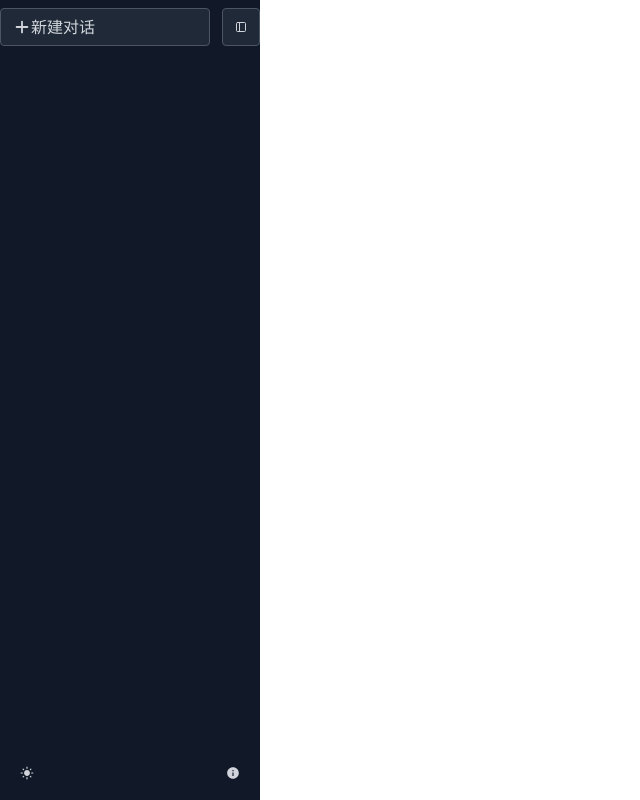
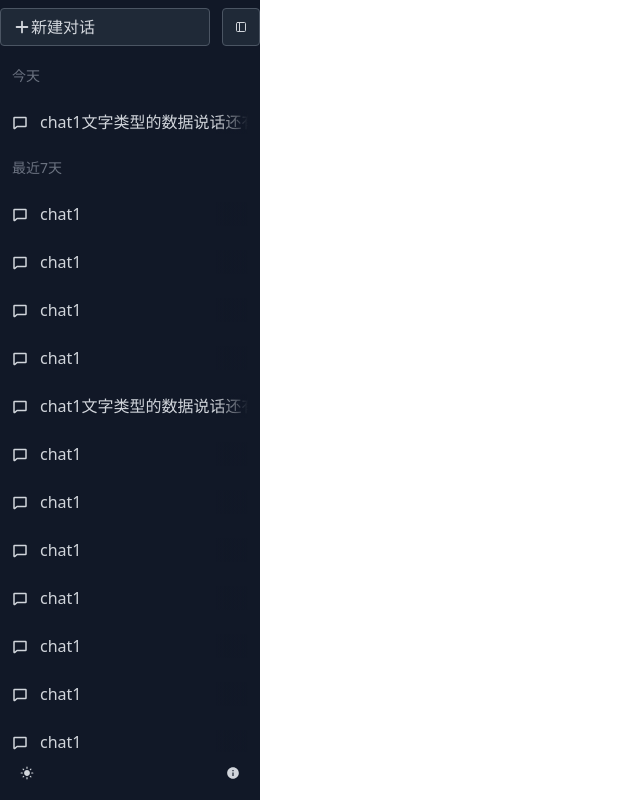
Before and after one commit to sijidouaaaaa/react-next-chatgpt-app, a Next.js app: page / in a window 1280 px wide. Shown: the whole page, without its empty margins (0-640 px from the left). Built offline with nearby package versions, Linux system fonts and the light colour scheme.

Commit message:
feat:对话列表第一次

```diff
--- a/app/globals.css
+++ b/app/globals.css
@@ -7,3 +7,37 @@
   height: 100%;
   font-size: 16px;
 }
+
+::-webkit-scrollbar {
+  height: 1rem;
+  width: 0.5rem;
+}
+
+::-webkit-scrollbar:horizontal {
+  height: 0.5rem;
+  width: 1rem;
+}
+
+::-webkit-scrollbar-track {
+  background-color: transparent;
+  border-radius: 9999px;
+}
+
+::-webkit-scrollbar-thumb {
+  background-color: rgba(217, 217, 227, 0.8);
+  border-color: rgb(255, 255, 255);
+  border-radius: 9999px;
+  border-width: 1px;
+}
+
+::-webkit-scrollbar-thumb:hover {
+  background-color: rgb(236, 236, 241);
+}
+
+.dark ::-webkit-scrollbar-thumb {
+  background-color: rgb(86, 88, 105);
+}
+
+.dark ::-webkit-scrollbar-thumb:hover {
+  background-color: rgb(172, 172, 190);
+}
--- /dev/null
+++ b/common/util.ts
@@ -0,0 +1,38 @@
+import { Chat } from "@/types/chat";
+
+export function groupByDate(chatList: Chat[]) {
+  const groupMap = new Map<string, Chat[]>();
+  chatList.forEach((item) => {
+    const now = new Date();
+    const updateTime = new Date(item.updateTime);
+    let key = "未知时间";
+    const dayDiff = Math.floor(
+      (now.getTime() - updateTime.getTime()) / (1000 * 60 * 60 * 24),
+    );
+    if (dayDiff === 0 && now.getDate() === updateTime.getDate()) {
+      key = "今天";
+    } else if (dayDiff <= 7) {
+      key = "最近7天";
+    } else if (dayDiff <= 31) {
+      key = "最近一个月";
+    } else if (now.getFullYear() === updateTime.getFullYear()) {
+      key = `${updateTime.getMonth() + 1}月`;
+    } else {
+      key = `${updateTime.getFullYear()}`;
+    }
+    if (groupMap.has(key)) {
+      groupMap.get(key)?.push(item);
+    } else {
+      groupMap.set(key, [item]);
+    }
+  });
+  groupMap.forEach((item) => {
+    item.sort((a, b) => b.updateTime - a.updateTime);
+  });
+  const groupList = Array.from(groupMap).sort(([, list1], [, list2]) => {
+    return (
+      list2[list2.length - 1].updateTime - list1[list1.length - 1].updateTime
+    );
+  });
+  return groupList;
+}
--- /dev/null
+++ b/components/home/Navigation/ChatList.tsx
@@ -0,0 +1,121 @@
+import { groupByDate } from "@/common/util";
+import { Chat } from "@/types/chat";
+import { useMemo, useState } from "react";
+import { PiCableCar, PiChatBold } from "react-icons/pi";
+
+export default function ChatList() {
+  const [chatList, setChatList] = useState<Chat[]>([
+    {
+      id: "1",
+      title: "chat1文字类型的数据说话还有话好好的",
+      updateTime: Date.now(),
+    },
+    {
+      id: "2",
+      title: "chat1",
+      updateTime: Date.now() + 1,
+    },
+    {
+      id: "3",
+      title: "chat1",
+      updateTime: Date.now() + 2,
+    },
+    {
+      id: "1",
+      title: "chat1文字类型的数据说话还有话好好的",
+      updateTime: Date.now() + 3,
+    },
+    {
+      id: "25",
+      title: "chat1",
+      updateTime: Date.now() + 4,
+    },
+    {
+      id: "21",
+      title: "chat1",
+      updateTime: Date.now() + 5,
+    },
+    {
+      id: "12",
+      title: "chat1",
+      updateTime: Date.now() - 1000 * 60 * 60 * 24 * 4,
+    },
+    {
+      id: "41",
+      title: "chat1",
+      updateTime: Date.now() - 1000 * 60 * 60 * 24 * 2,
+    },
+    {
+      id: "15",
+      title: "chat1",
+      updateTime: Date.now() + 4,
+    },
+    {
+      id: "17",
+      title: "chat1",
+      updateTime: Date.now() + 5,
+    },
+    {
+      id: "13",
+      title: "chat1",
+      updateTime: Date.now() - 1000 * 60 * 60 * 24 * 4,
+    },
+    {
+      id: "14",
+      title: "chat1",
+      updateTime: Date.now() - 1000 * 60 * 60 * 24 * 2,
+    },
+    {
+      id: "16",
+      title: "chat1",
+      updateTime: Date.now() - 1000 * 60 * 60 * 24 * 2,
+    },
+  ]);
+  // 判断是否是当前选中的对话
+  const [selectedChat, setSelectedChat] = useState<Chat | null>(null);
+
+  const groupList = useMemo(() => {
+    return groupByDate(chatList);
+  }, [chatList]);
+
+  return (
+    <div className="flex-1 mb-[48px] mt-2 flex flex-col overflow-y-auto">
+      {groupList.map(([date, list]) => {
+        return (
+          <div key={date}>
+            <div className="sticky top-0 z-10 p-3 text-sm bg-gray-900 text-gray-500">
+              {date}
+            </div>
+            <ul>
+              {list.map((chat) => {
+                const isSelected = selectedChat?.id === chat.id;
+                return (
+                  <li
+                    key={chat.id}
+                    onClick={() => setSelectedChat(chat)}
+                    className={`group flex items-center p-3 space-x-3 cursor-pointer rounded-md hover:bg-gray-800 ${
+                      isSelected ? "bg-gray-800" : ""
+                    }`}
+                  >
+                    <div>
+                      <PiChatBold />
+                    </div>
+                    <div className="relative flex-1 whitespace-nowrap overflow-hidden">
+                      {chat.title}
+                      {/* 固定在标题右边 */}
+                      <span
+                        className={`group-hover:from-gray-800 absolute right-0 inset-y-0 w-8  bg-gradient-to-l ${
+                          isSelected ? "from-gray-800" : "from-gray-900"
+                        }`}
+                      ></span>
+                    </div>
+                  </li>
+                );
+              })}
+            </ul>
+          </div>
+        );
+      })}
+    </div>
+  );
+}
--- a/components/home/Navigation/index.tsx
+++ b/components/home/Navigation/index.tsx
@@ -3,6 +3,7 @@
 import { useAppContext } from "@/components/AppCpntext";
 import Menubar from "./Menubar";
 import Toolbar from "./Toolbar";
+import ChatList from "./ChatList";
 
 export default function Navigation() {
   const {
@@ -11,9 +12,10 @@
   return (
     <nav
       className={`${displayNavigation ? "" : "hidden"}
-      dark relative h-full w-[260px] bg-gray-900 text-gray-300 pt-2 `}
+    flex flex-col  dark relative h-full w-[260px] bg-gray-900 text-gray-300 pt-2 `}
     >
       <Menubar />
+      <ChatList />
       <Toolbar />
     </nav>
   );
```
Also changed, not shown: types/chat.d.ts (added, +18 -0 lines).
